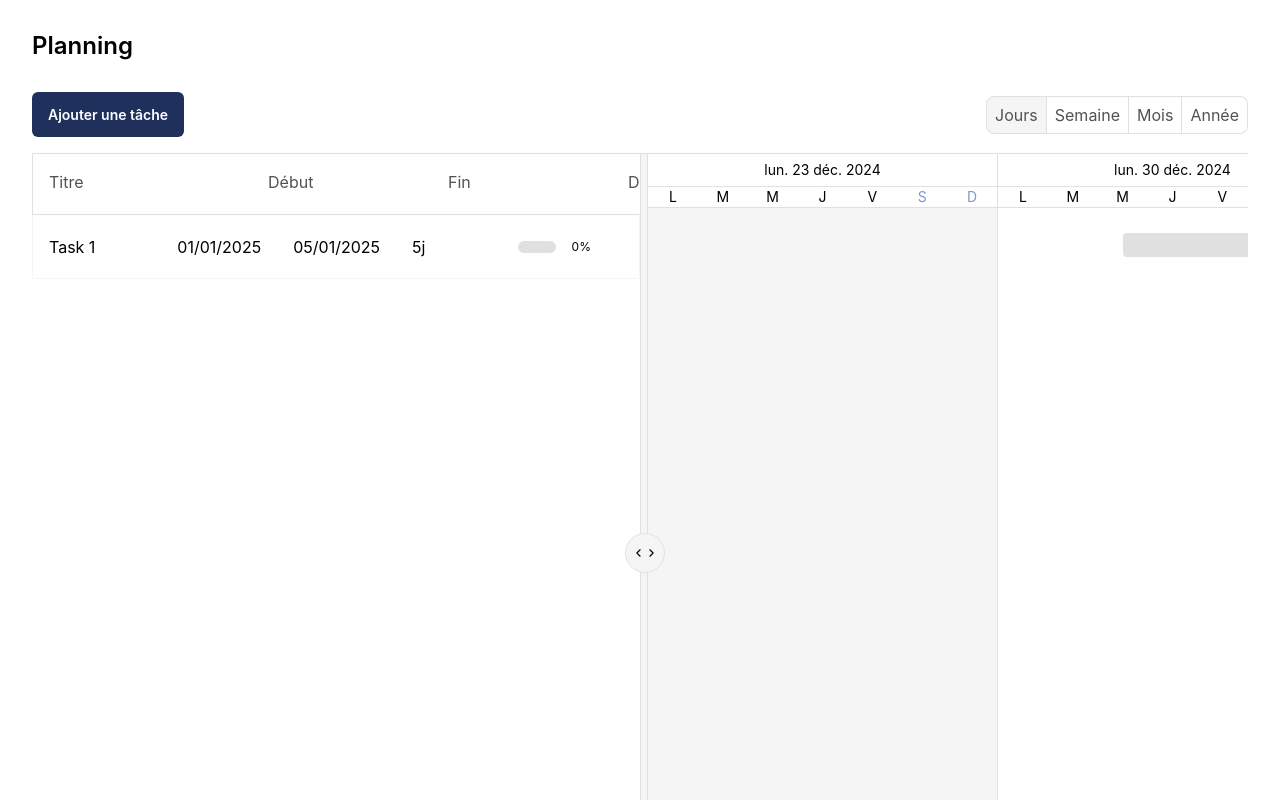
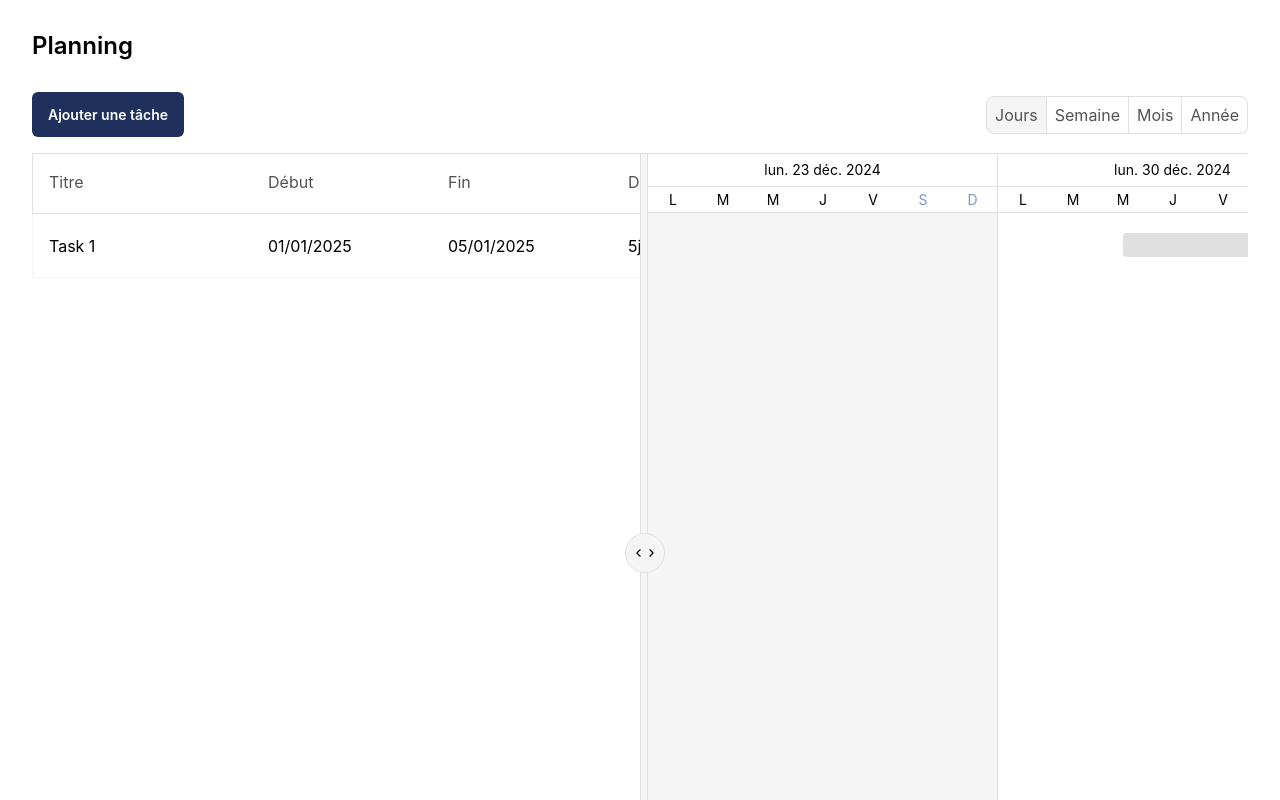
Before and after one commit to Joeil92/React-gantt, a React (Vite) app: page / in a window 1280 px wide. Shown: the top 800 px of the page. Built offline with nearby package versions, Linux system fonts and the light colour scheme.

Commit message:
Fix table and chart style. Fix task-cell test

```diff
--- a/src/features/gantt/header-gantt/Header-gantt.ui.tsx
+++ b/src/features/gantt/header-gantt/Header-gantt.ui.tsx
@@ -40,15 +40,15 @@ export function HeaderGantt({
     id: header.field,
   })
 
-  const style = {
+  const style: React.CSSProperties = {
     transform: CSS.Transform.toString(transform),
     transition,
     ...(isDragging &&
       !isResizing && {
         opacity: 0.5,
       }),
-    width: header.width,
     minWidth: header.width,
+    maxWidth: header.width,
     height: headerSize.height,
   }
 
@@ -68,7 +68,7 @@ export function HeaderGantt({
 
   return (
     <div
-      className="group hover:bg-grey-100 text-grey-900 border-grey-200 cursor-pointer text-[16px] leading-[24px] first:border-s last:border-e"
+      className="group hover:bg-grey-100 text-grey-900 border-grey-200 cursor-pointer border-b text-[16px] leading-[24px] first:border-s last:border-e"
       ref={setNodeRef}
       style={style}
       {...attributes}
--- a/src/features/gantt/new-header-gantt/New-header-gantt.tsx
+++ b/src/features/gantt/new-header-gantt/New-header-gantt.tsx
@@ -10,10 +10,12 @@ import {
 type NewHeaderGanttProps = {
   headers: GanttHeader[]
   onHeadersChange: (headers: GanttHeader[]) => void
+  headerHeight: number
 }
 export function NewHeaderGantt({
   headers,
   onHeadersChange,
+  headerHeight,
 }: NewHeaderGanttProps) {
   const [isOpen, setIsOpen] = useState(false)
   const [input, setInput] = useState('')
@@ -34,7 +36,10 @@ export function NewHeaderGantt({
 
   return (
     <Dropdown defaultOpen={isOpen} className="flex-1">
-      <div className="border-grey-100 hover:bg-grey-100 border-y border-e">
+      <div
+        className="hover:bg-grey-100 border-grey-200 border-b"
+        style={{ height: headerHeight }}
+      >
         <DropdownToggle>
           <input
             type="text"
--- a/src/features/gantt/task-cell/Task-cell.ui.tsx
+++ b/src/features/gantt/task-cell/Task-cell.ui.tsx
@@ -10,7 +10,6 @@ import {
 } from 'date-fns'
 import DatePicker from 'react-datepicker'
 import 'react-datepicker/dist/react-datepicker.css'
-import { fr } from 'date-fns/locale'
 import { ProgressBar } from '../../../shared/ui/progress-bar/Progress-bar.ui'
 
 type TaskCellProps = {
@@ -87,7 +86,7 @@ export function TaskCell({
   return (
     <div
       className="border-grey-100 hover:bg-primary-100 flex cursor-default items-center border-b first:border-s"
-      style={{ width: width, minHeight: height }}
+      style={{ minWidth: width, maxWidth: width, minHeight: height }}
       onDoubleClick={() => setIsEditable(true)}
     >
       {isString && (
@@ -161,7 +160,7 @@ function StringCell(props: TypeCellProps<string, HTMLInputElement>) {
       onBlur={props.onBlur}
     />
   ) : (
-    <div className="p-4">
+    <div className="w-full p-4">
       <p className="truncate">{props.displayValue}</p>
     </div>
   )
@@ -183,7 +182,7 @@ function DateCell(props: TypeCellProps<Date, HTMLElement> & DateCellProps) {
     const input = (e.target as HTMLInputElement).value
     if (!input) return
 
-    const parsedDate = parse(input, 'dd/MM/yyyy', new Date(), { locale: fr })
+    const parsedDate = parse(input, 'dd/MM/yyyy', new Date())
     if (isNaN(parsedDate.getTime()) || parsedDate.getFullYear() < 1900) return
 
     if (props.excludeDateIntervals) {
@@ -234,7 +233,8 @@ function ProgressionCell(props: TypeCellProps<number, HTMLElement>) {
     <input
       type="number"
       className="w-full p-4"
-      value={props.displayValue}
+      min={0}
+      value={props.displayValue || 0}
       autoFocus
       onChange={(e) => props.onValueChange(e.target.valueAsNumber)}
       onKeyDown={props.onKeyDown}
--- a/src/shared/api/api.service.ts
+++ b/src/shared/api/api.service.ts
@@ -33,9 +33,6 @@ export function updateGanttHeaderVisibility(field: string, isVisible: boolean) {
   if (!header) return { data: [] }
 
   header.isVisible = isVisible
-  // const updatedHeaders = ganttHeaders.map((header) =>
-  //   header.field === field ? { ...header, isVisible: isVisible } : header
-  // )
-  // console.log(ganttHeaders)
+
   return { data: ganttHeaders }
 }
--- a/src/widgets/gantt-chart/Gantt-chart.tsx
+++ b/src/widgets/gantt-chart/Gantt-chart.tsx
@@ -172,7 +172,7 @@ function TableGanttChart({
   return (
     <div>
       {/* Headers */}
-      <div className="border-grey-200 flex items-center border-y">
+      <div className="border-grey-200 flex items-center border-t">
         <DndContext
           sensors={sensors}
           modifiers={[restrictToHorizontalAxis]}
@@ -197,7 +197,11 @@ function TableGanttChart({
               ) : null
             )}
           </SortableContext>
-          <NewHeaderGantt headers={headers} onHeadersChange={onHeadersChange} />
+          <NewHeaderGantt
+            headers={headers}
+            onHeadersChange={onHeadersChange}
+            headerHeight={headerSize.height}
+          />
         </DndContext>
       </div>
       {/* Tasks */}
@@ -423,6 +427,10 @@ function TimelineView({
         return (
           <div className="flex h-full flex-col" key={header.getTime()}>
             <div
+              className="border-grey-200 flex flex-col border-b"
+              style={{ height: headerSize.height }}
+            >
+              <div
                 className="border-grey-200 border px-3 py-1.5 text-center text-sm whitespace-nowrap not-first:border-l-0 first:border-l-0"
                 style={{
                   width: view === 'year' ? headerSize.width : undefined,
@@ -431,12 +439,12 @@ function TimelineView({
                 <span>{formatDate(header, headerFormat)}</span>
               </div>
               {subHeaders.length ? (
-              <div className="border-grey-200 flex items-center border-b">
+                <div className="flex h-full items-center">
                   {subHeaders.map((subHeader) => (
                     <span
                       key={subHeader.getTime()}
                       className={clsx(
-                      'border-grey-200 flex-1 px-1.5 text-center text-sm last:border-e',
+                        'border-grey-200 flex h-full items-center justify-center px-1.5 text-center text-sm last:border-e',
                         isWeekend(subHeader) ? 'text-primary-300' : '',
                         isToday(subHeader) ? 'bg-warning-100' : ''
                       )}
@@ -448,6 +456,7 @@ function TimelineView({
                   ))}
                 </div>
               ) : null}
+            </div>
             <div
               className={clsx(
                 'border-grey-200 flex-1 border-r',
```
Also changed, not shown: 2 other files (tests, documents, lock files or other folders). Lines whose indentation alone changed are shown as unchanged.
